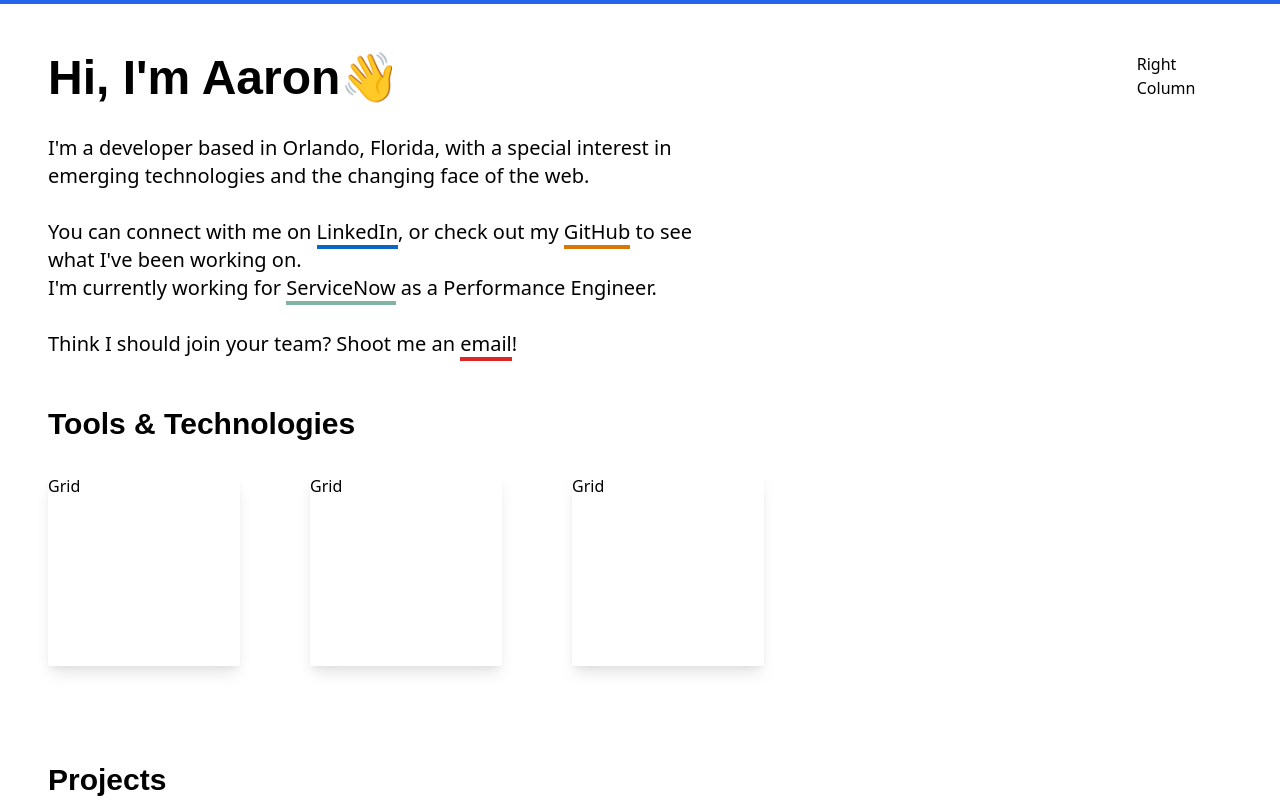
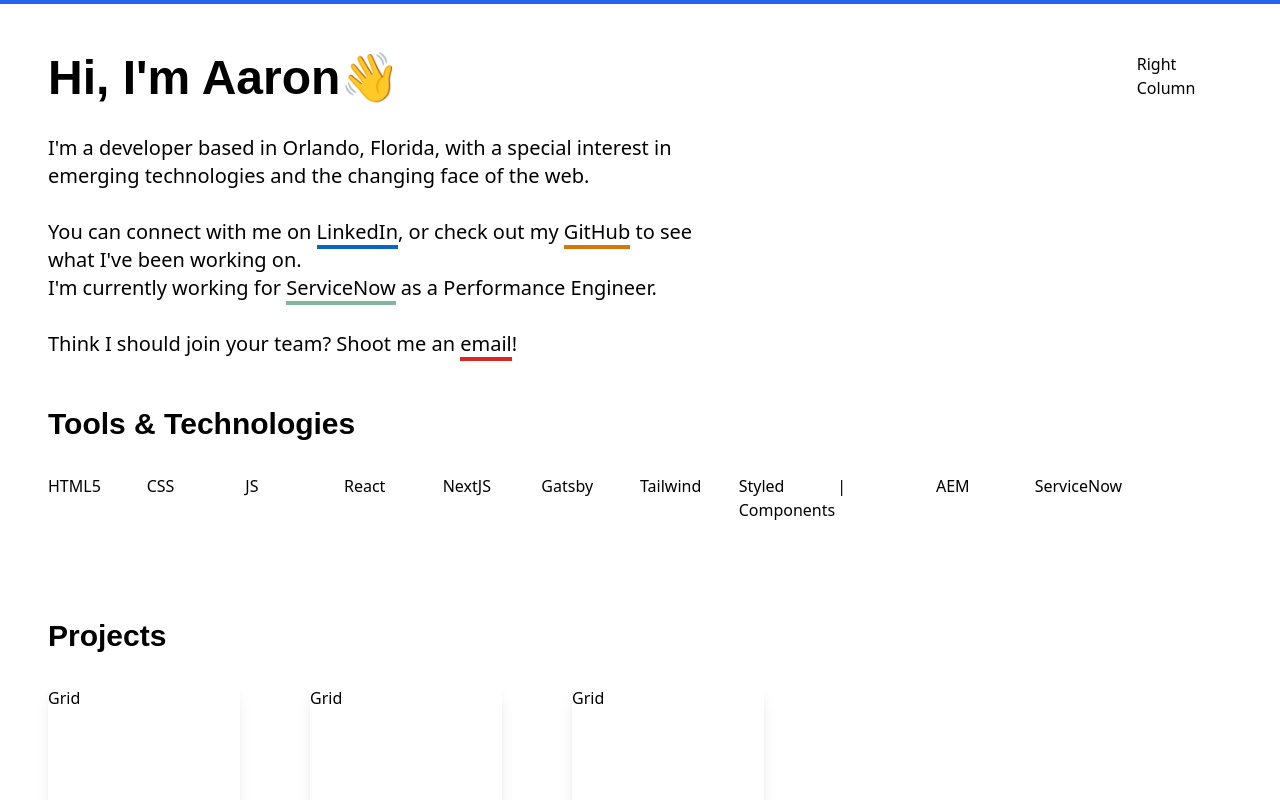
Before and after one commit to aaronbrunet/aaronbrunetdev-nextjs, a Next.js app: page / in a window 1280 px wide. Shown: the top 800 px of the page. Built offline with nearby package versions, Linux system fonts and the light colour scheme; what @tailwindcss/typography would draw is missing.

Commit message:
Added basic Tools layout

```diff
--- a/src/pages/index.js
+++ b/src/pages/index.js
@@ -32,18 +32,26 @@ export default function Home() {
         </div>
         <div className='py-12 grid'>
             <h3 className='subtitle-font pb-8'>Tools & Technologies</h3>
-              <div className='max-w-5xl grid gap-4 xs:grid-cols-2 xs:p-8 md:grid-cols-4 lg:gap-6'>
-                <div className='grid-item'>Grid</div>
-                <div className='grid-item'>Grid</div>
-                <div className='grid-item'>Grid</div>
+              <div className='max-w-full grid gap-1 xs:grid-cols-2 xs:p-8 md:grid-cols-4 lg:gap-0 lg:grid-cols-12'>
+                <div className='grid-item'>HTML5</div>
+                <div className='grid-item'>CSS</div>
+                <div className='grid-item'>JS</div>
+                <div className='grid-item'>React</div>
+                <div className='grid-item'>NextJS</div>
+                <div className='grid-item'>Gatsby</div>
+                <div className='grid-item'>Tailwind</div>
+                <div className='grid-item'>Styled Components</div>
+                <div className='grid-item'>|</div>
+                <div className='grid-item'>AEM</div>
+                <div className='grid-item'>ServiceNow</div>
               </div>
           </div>
         <div className='py-12 grid'>
             <h3 className='subtitle-font pb-8'>Projects</h3>
               <div className='max-w-5xl grid gap-4 xs:grid-cols-2 xs:p-8 md:grid-cols-4 lg:gap-6'>
-                <div className='grid-item'>Grid</div>
-                <div className='grid-item'>Grid</div>
-                <div className='grid-item'>Grid</div>
+                <div className='grid-item grid-card'>Grid</div>
+                <div className='grid-item grid-card'>Grid</div>
+                <div className='grid-item grid-card'>Grid</div>
               </div>
           </div>
       </main>
--- a/src/styles/globals.css
+++ b/src/styles/globals.css
@@ -19,7 +19,7 @@
     @apply text-3xl font-bold;
   }
 
-  .grid-item {
+  .grid-item.grid-card {
     @apply h-48 shadow-lg square hover:shadow-2xl;
   }
 
```
